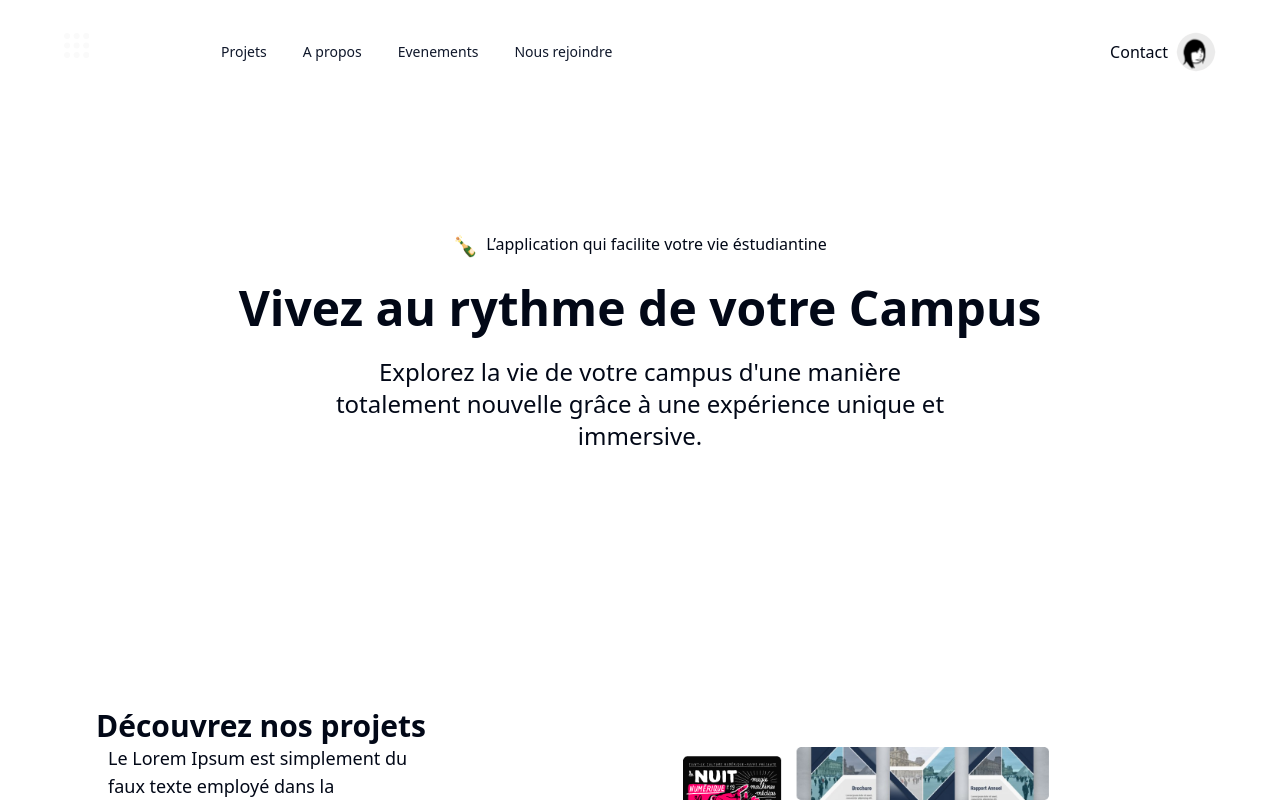
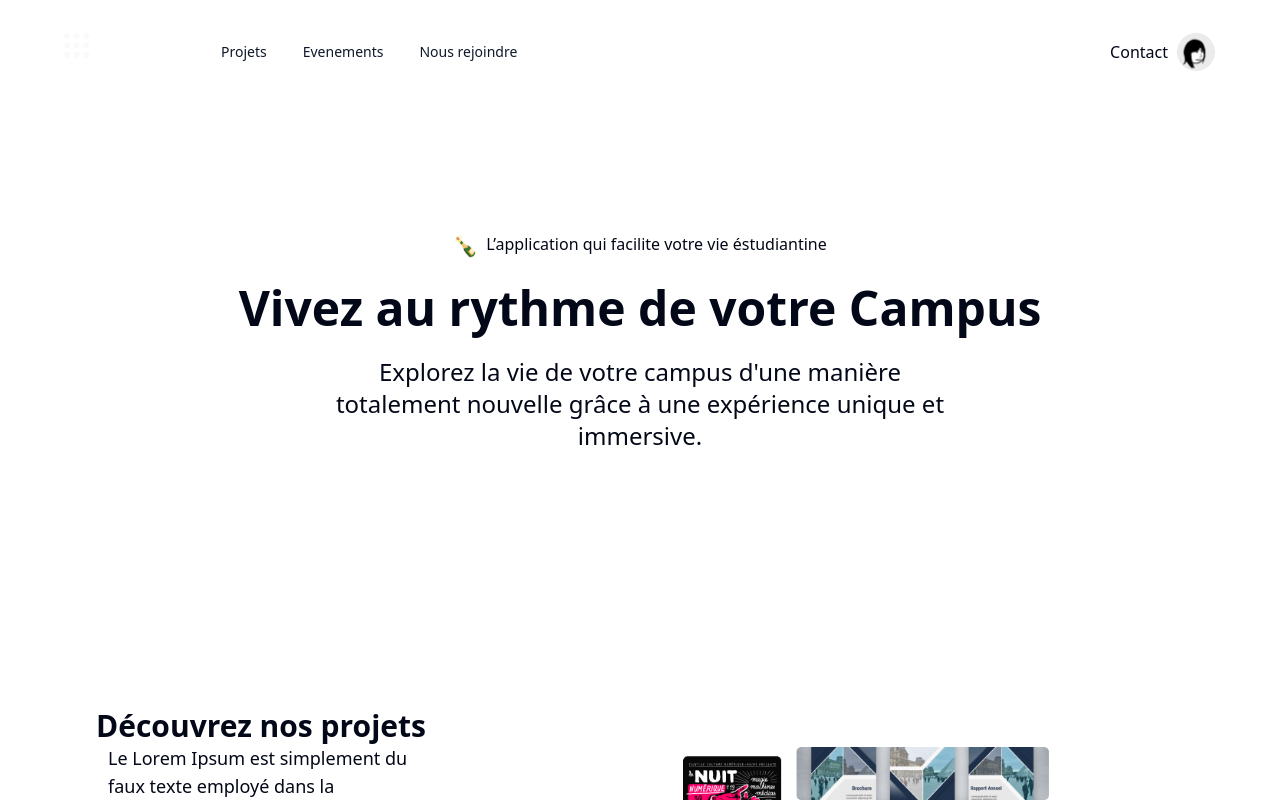
Before and after one commit to UnMugViolet/clench-fakeapp, a Vue app: page / in a window 1280 px wide. Shown: the top 800 px of the page. Built offline with nearby package versions, Linux system fonts and the light colour scheme.

Commit message:
Remove about and fix style

```diff
--- a/src/components/Footer.vue
+++ b/src/components/Footer.vue
@@ -27,7 +27,7 @@
             <div class="flex flex-col gap-4">
                 <h4 class="text-2xl font-semibold">Inscrivez vous à notre Newsletter !</h4>
                 <div class="flex items-center gap-4">
-                    <Input id="email" type="email" placeholder="Email" class="bg-white"/>
+                    <Input id="email" type="email" placeholder="Email" class="bg-white text-zinc-500"/>
                     <Button type="submit" variant="outline" class="px-6">
                         S'inscrire
                     </Button>
--- a/src/components/Header.vue
+++ b/src/components/Header.vue
@@ -15,9 +15,6 @@ import Button from '@/components/ui/button/Button.vue';
                 <router-link to="/projets">Projets</router-link>
             </Button>
             <Button variant="link">
-                <router-link to="/a-propos">A propos</router-link>
-            </Button>
-            <Button variant="link">
                 <router-link to="/evenement">Evenements</router-link>
             </Button>
             <Button variant="link">
--- a/src/router/index.js
+++ b/src/router/index.js
@@ -8,14 +8,6 @@ const router = createRouter({
       path: '/',
       name: 'home',
       component: HomeView
-    },
-    {
-      path: '/a-propos',
-      name: 'about',
-      // route level code-splitting
-      // this generates a separate chunk (About.[hash].js) for this route
-      // which is lazy-loaded when the route is visited.
-      component: () => import('../views/AboutView.vue')
     },
     // {
     //   path: '/contact',
```
